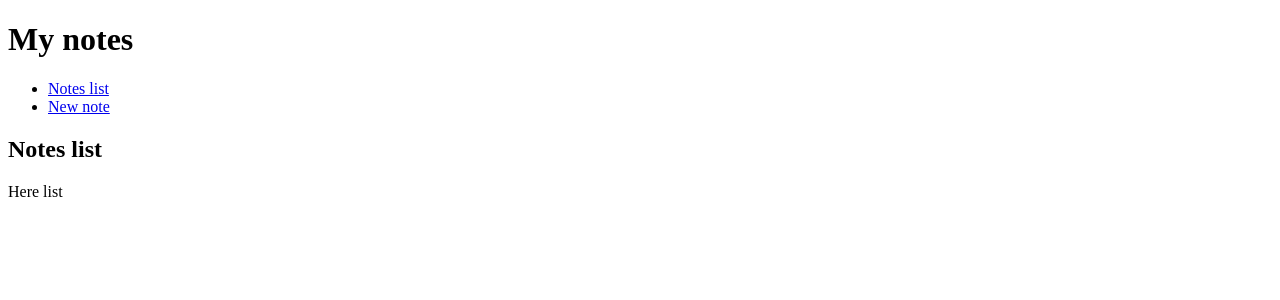
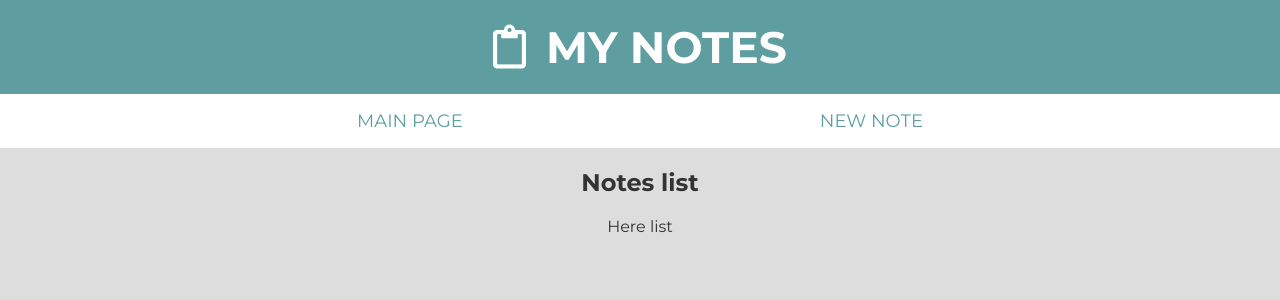
Before and after one commit to aszymanski98/Notebook, a PHP site: page / in a window 1280 px wide. Shown: the top 300 px of the page. Run offline with PHP 8.4, Linux system fonts and the light colour scheme.

Commit message:
added styles

```diff
--- /dev/null
+++ b/public/style.css
@@ -0,0 +1,325 @@
+@import url("https://fonts.googleapis.com/css?family=Montserrat:400,700&display=swap&subset=latin-ext");
+
+body {
+  font-family: "Montserrat", sans-serif;
+  color: #333;
+  background-color: #ddd;
+  margin: 0;
+}
+
+.wrapper {
+  width: 100%;
+  max-width: 1400px;
+  margin: 0 auto;
+  display: flex;
+  flex-direction: column;
+  min-height: 100vh;
+}
+
+h1 {
+  font-size: 44px;
+  color: #fff;
+  text-transform: uppercase;
+  text-align: center;
+  background-color: cadetblue;
+  margin: 0px;
+  padding: 20px 0;
+}
+
+.far {
+  margin-right: 20px;
+}
+
+form {
+  background-color: white;
+  padding: 30px 30px 20px 30px;
+  color: #222;
+}
+
+form li {
+  padding: 0;
+  display: block;
+  list-style: none;
+  margin: 10px 0 0 0;
+}
+
+form label {
+  margin: 0 0 3px 0;
+  padding: 0px;
+  display: block;
+  color: #222;
+  font-weight: normal;
+}
+
+ul {
+  display: block;
+  width: 100%;
+  background-color: white;
+  margin: 0;
+  list-style: none;
+  padding: 0;
+  display: flex;
+  justify-content: space-evenly;
+  flex-direction: row;
+}
+
+ul a {
+  display: block;
+  color: cadetblue;
+  font-size: 18px;
+  text-transform: uppercase;
+  padding: 16px 0;
+  text-decoration: none;
+}
+
+ul a:hover {
+  font-weight: bold;
+}
+
+.container {
+  display: flex;
+  flex-direction: column;
+  align-items: stretch;
+  flex-grow: 1;
+}
+
+.page {
+  width: 100%;
+  text-align: center;
+}
+
+form input[type="text"],
+form input[type="date"],
+form input[type="datetime"],
+form input[type="number"],
+form input[type="search"],
+form input[type="time"],
+form input[type="url"],
+form input[type="email"],
+textarea,
+select {
+  box-sizing: border-box;
+  border: 1px solid #bebebe;
+  padding: 7px;
+  margin: 0px;
+  transition: all 0.3s ease-in-out;
+  outline: none;
+}
+
+form input[type="text"]:focus,
+form input[type="date"]:focus,
+form input[type="datetime"]:focus,
+form input[type="number"]:focus,
+form input[type="search"]:focus,
+form input[type="time"]:focus,
+form input[type="url"]:focus,
+form input[type="email"]:focus,
+form textarea:focus,
+form select:focus {
+  box-shadow: 0 0 8px #88d5e9;
+  border: 1px solid #88d5e9;
+}
+
+form .field-long {
+  width: 100%;
+}
+
+form .field-textarea {
+  height: 100px;
+}
+
+form input[type="submit"],
+form input[type="button"] {
+  background: cadetblue;
+  border: none;
+  color: #fff;
+  font-size: 18px;
+  text-transform: uppercase;
+  padding: 12 40px;
+}
+
+form input[type="submit"]:hover,
+form input[type="button"]:hover {
+  background: #4691a4;
+  box-shadow: none;
+}
+
+form .required {
+  color: red;
+}
+
+form > div {
+  font-weight: bold;
+  margin-right: 20px;
+  margin-bottom: 20px;
+}
+
+form > div:first-child {
+  margin-bottom: 20px;
+}
+
+form > div:first-child > label:first-child {
+  text-transform: uppercase;
+  font-weight: normal;
+}
+
+form > div:first-child > label:first-child > input {
+  margin-left: 14px;
+  font-family: montserrat;
+  outline: none;
+  font-size: 22px;
+}
+
+form > div:first-child > label:first-child > input:focus {
+  box-shadow: 0 0 0px 2px cadetblue;
+}
+
+.footer {
+  margin-top: 20px;
+  background-color: cadetblue;
+  padding-bottom: 30px;
+}
+
+.footer p {
+  text-align: center;
+  color: #ddd;
+}
+
+.list {
+  margin: 0;
+}
+
+table {
+  width: 100%;
+  table-layout: fixed;
+}
+
+.tbl-header {
+  margin-top: 20px;
+  background-color: cadetblue;
+  color: white;
+}
+
+.tbl-content {
+  overflow-x: auto;
+  margin-top: 0px;
+  border: 3px solid cadetblue;
+  color: #222;
+  background-color: white;
+}
+
+th {
+  padding: 20px 15px;
+  text-align: center;
+  font-weight: 500;
+  font-size: 14px;
+  color: #fff;
+  text-transform: uppercase;
+}
+
+td {
+  padding: 15px;
+  text-align: center;
+  vertical-align: middle;
+  font-weight: 300;
+  font-size: 14px;
+  color: #222;
+}
+
+tr > td:nth-child(1) {
+  width: 50px;
+}
+
+tr > th:nth-child(1) {
+  width: 50px;
+}
+
+tr > td:nth-child(2) {
+  width: 50%;
+  text-align: left;
+}
+
+tr > th:nth-child(2) {
+  width: 50%;
+}
+
+tr > td:nth-child(3) {
+  font-style: italic;
+}
+
+.error {
+  text-align: center;
+  font-weight: 700;
+  color: #ff0000;
+}
+
+.message {
+  text-align: center;
+  font-weight: 700;
+  position: absolute;
+  top: 0;
+  left: 0;
+  width: 100%;
+  background-color: white;
+}
+
+.pagination {
+  list-style: none;
+  display: flex;
+  flex-wrap: wrap;
+  flex-direction: row;
+  justify-content: center;
+  align-items: auto;
+  align-content: center;
+}
+
+.pagination li {
+  flex: 0 0 auto;
+  margin: 10px;
+}
+
+.pagination li button {
+  cursor: pointer;
+}
+
+.settings-form label {
+  display: inline-block;
+}
+
+button {
+  border: none;
+  background-color: cadetblue;
+  padding: 5px 10px;
+  color: white;
+  cursor: pointer;
+}
+
+button:hover {
+  background-color: #4691a4;
+}
+
+form.note-form li label {
+  font-size: 18px;
+}
+
+form.note-form input,
+form.note-form textarea {
+  font-size: 16px;
+}
+
+.delete,
+.show {
+  padding: 10px;
+  background-color: white;
+  color: #222;
+}
+
+.delete ul,
+.show ul {
+  list-style: none;
+}
+
+.delete button,
+.show button {
+  padding: 8px 12px;
+}
--- a/templates/layout.php
+++ b/templates/layout.php
@@ -6,30 +6,26 @@
   <meta http-equiv="X-UA-Compatible" content="IE=edge">
   <meta name="viewport" content="width=device-width, initial-scale=1.0">
   <title>Notebook</title>
+  <link rel="stylesheet" href="https://cdnjs.cloudflare.com/ajax/libs/font-awesome/5.15.4/css/all.min.css" integrity="sha512-1ycn6IcaQQ40/MKBW2W4Rhis/DbILU74C1vSrLJxCq57o941Ym01SwNsOMqvEBFlcgUa6xLiPY/NS5R+E6ztJQ==" crossorigin="anonymous" referrerpolicy="no-referrer" />
+  <link rel="stylesheet" href="../public/style.css">
 </head>
 
 <body>
-  <h1 class="header">
-    My notes
-  </h1>
+  <div class="wrapper">
 
-  <ul>
-    <li>
-      <a href="/">Notes list</a>
-    </li>
+    <h1><i class="far fa-clipboard"></i>My notes</h1>
 
-    <li>
-      <a href="/?action=create">New note</a>
-    </li>
-  </ul>
+    <div class="container">
+      <ul>
+        <li><a href="/">Main page</a></li>
+        <li><a href="/?action=create">New note</a></li>
+      </ul>
 
-  <div class="container">
-    <?php include_once("pages/$page.php"); ?>
+      <div class="page">
+        <?php require_once("templates/pages/$page.php"); ?>
+      </div>
+    </div>
   </div>
-
-  <footer>
-
-  </footer>
 </body>
 
 </html>
```
